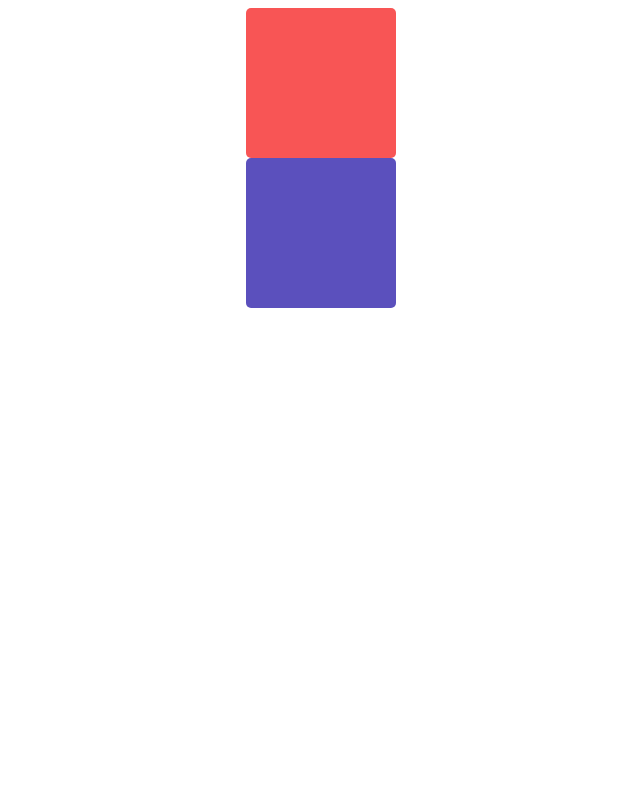
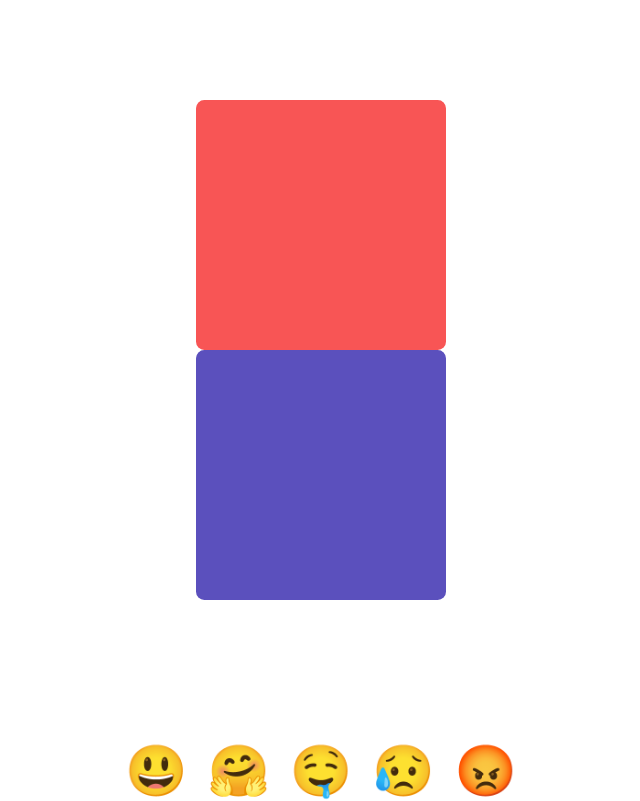
Before and after one commit to cocksearcher/cocksearcher-web, a React (Create React App) app: page / in a window 1280 px wide. Shown: the top 801 px of the page, without its empty margins (319-959 px from the left). Built offline with nearby package versions, Linux system fonts and the light colour scheme.

Commit message:
Add: globalStyl

```diff
--- a/src/App.js
+++ b/src/App.js
@@ -1,9 +1,13 @@
 import React from "react";
+import GlobalStyle from "./globalStyle";
 import RootRouter from "./route/RootRouter";
 
 const App = () => {
   return (
+    <div>
       <RootRouter />
+      <GlobalStyle />
+    </div>
   );
 };
 
--- a/src/components/Emotions/index.js
+++ b/src/components/Emotions/index.js
@@ -1,15 +1,25 @@
 import { useState } from "react";
 import * as S from "./styles";
+import { EMOTIONS } from "../../constant";
 
-const Emotions = ({ emotionText }) => {
+const Emotions = ({ emotionText, setCountEmotion }) => {
   const [isClick, setisClick] = useState(false);
+  const [count, setCount] = useState(0);
 
   const onClick = () => {
     setisClick(true);
 
     setTimeout(() => {
       setisClick(false);
-    }, 3000);
+    }, 500);
+
+    setCount(count => count+1);
+
+    setCountEmotion(
+      EMOTIONS.map((emotion) =>
+        emotion.emotion === emotionText ? { ...emotion, count: count } : emotion
+      )
+    );
   };
 
   return (
--- a/src/components/Emotions/styles.js
+++ b/src/components/Emotions/styles.js
@@ -1,10 +1,12 @@
 import styled, { keyframes, css } from "styled-components";
 
 const putInAnimation = keyframes`
-  0% { top: -1px; }
-  30% {top: -20px}
-  50% { top: -30px; }
-  100% { top: -500px;}
+  0% { top: -10px; perspective: 400px; transform: rotateY(360deg) }
+  10% {top: -30px;}
+  20% { top: -40px;}
+  30% {top: -60px}
+  40% { top: -100px; }
+  70% { display:none;}
 `;
 
 export const Emotion = styled.div`
@@ -19,7 +21,7 @@
     props.isClick &&
     css`
       animation-name: ${putInAnimation};
-      animation-duration: 3s;
+      animation-duration: .5s;
       animation-fill-mode: forwards;
     `}
 `;
--- a/src/components/Shaker/styles.js
+++ b/src/components/Shaker/styles.js
@@ -5,12 +5,13 @@
   flex-direction: column;
   justify-content: center;
   align-items: center;
+  margin-top: 100px;
 `
 
 export const ShakerCup = styled.img`
-  width: 150px;
+  width: 250px;
 `;
 
 export const WhiteShakerCup = styled.img`
-  width: 150px;
+  width: 250px;
 `;
--- a/src/constant/index.js
+++ b/src/constant/index.js
@@ -1,19 +1,27 @@
-export const EMOTIONS = [
+export let EMOTIONS = [
   {
     id: 1,
     emotion: "😃",
+    count: 0,
   },
   {
     id: 2,
-    emotion: "🙁",
+    emotion: "🤗",
+    count: 0,
   },
   {
     id: 3,
-    emotion: "😥",
+    emotion: "🤤",
+    count: 0,
   },
   {
     id: 4,
+    emotion: "😥",
+    count: 0,
+  },
+  {
+    id: 5,
     emotion: "😡",
+    count: 0,
   },
-  { id: 5, emotion: "🙄" },
 ];
--- a/src/container/TodayCocktail/index.js
+++ b/src/container/TodayCocktail/index.js
@@ -1,17 +1,26 @@
+import { useEffect, useState } from "react";
 import Emotions from "../../components/Emotions";
 import Shaker from "../../components/Shaker";
 import { EMOTIONS } from "../../constant";
 import * as S from "./styles";
 
 const TodayCocktailContainer = () => {
+  const [countEmotion, setCountEmotion] = useState(EMOTIONS);
+
   return (
     <div>
-      <Shaker></Shaker>
-      <S.EmotionBox>
-        {EMOTIONS.map((emotion) => (
-          <Emotions key={emotion.id} emotionText={emotion.emotion}></Emotions>
-        ))}
-      </S.EmotionBox>
+      <S.Outer>
+        <Shaker countEmotion={countEmotion}></Shaker>
+        <S.EmotionBox>
+          {EMOTIONS.map((emotion) => (
+            <Emotions
+              key={emotion.id}
+              emotionText={emotion.emotion}
+              setCountEmotion={setCountEmotion}
+            ></Emotions>
+          ))}
+        </S.EmotionBox>
+      </S.Outer>
     </div>
   );
 };
--- a/src/container/TodayCocktail/styles.js
+++ b/src/container/TodayCocktail/styles.js
@@ -1,9 +1,15 @@
 import styled from "styled-components";
 
 export const EmotionBox = styled.section`
-  min-height: 80vh;
   display: flex;
   flex-direction: row;
   justify-content: center;
   align-items: flex-end;
+  flex: 1;
 `;
+
+export const Outer = styled.div`
+  min-height: 100vh;
+  display: flex;
+  flex-direction: column;
+`;
--- /dev/null
+++ b/src/globalStyle.js
@@ -0,0 +1,10 @@
+import { createGlobalStyle } from "styled-components";
+
+const GlobalStyle = createGlobalStyle`
+  body {
+    margin: 0;
+    padding: 0;
+  }
+`;
+
+export default GlobalStyle;
```
Also changed, not shown: src/components/Shaker/index.js (+5 -3 lines), src/components/WhiteShaker/index.js (deleted), src/components/WhiteShaker/styles.js (deleted).
